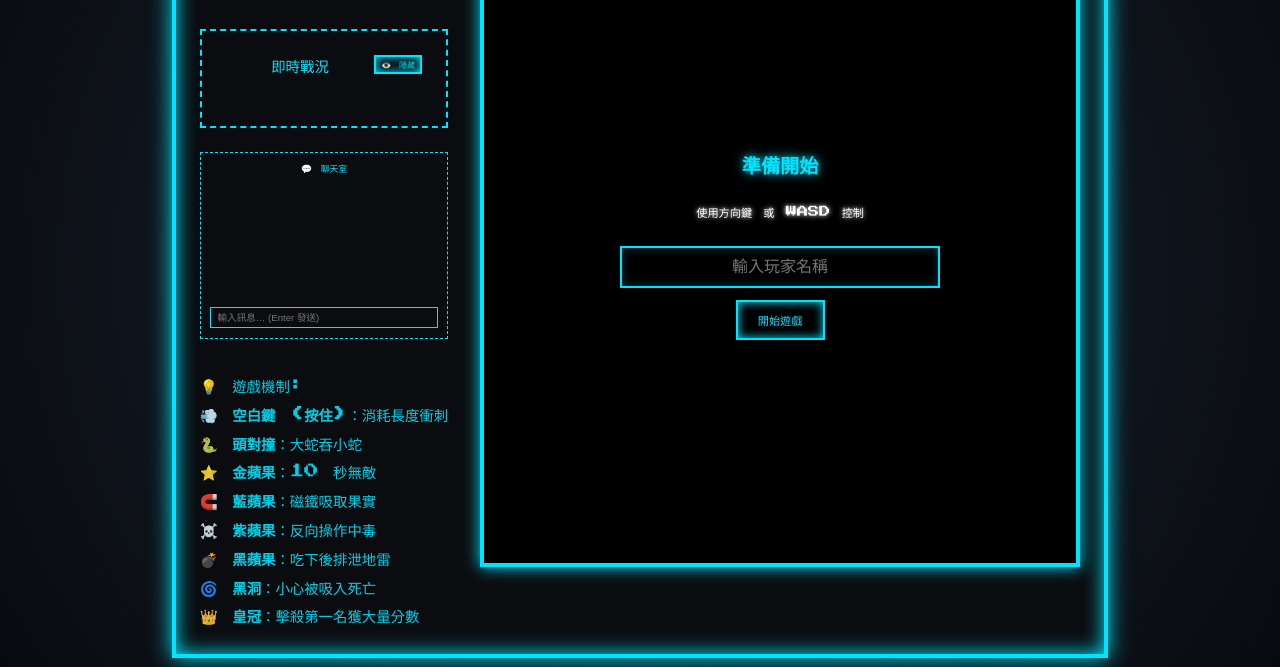
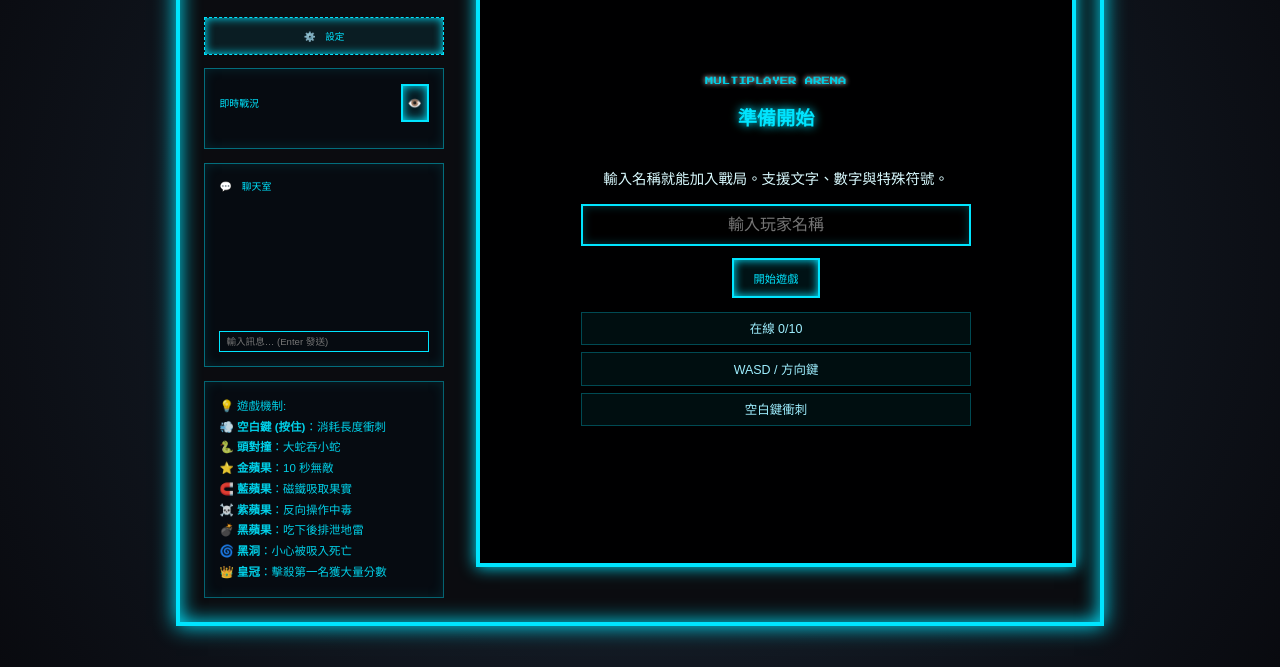
Before and after one commit to SoCooltw/snake-multiplayer, a website: page index.html in a window 1280 px wide. Shown: the part 133-800 px from the top of the page. Drawn offline with nearby package versions, Linux system fonts and the light colour scheme; no server answers.

Commit message:
Improve game entry and sidebar UX

```diff
--- a/index.html
+++ b/index.html
@@ -18,22 +18,25 @@
                 <button id="btn-settings">⚙️ 設定</button>
                 <button id="btn-leaderboard">🏆 排行榜</button>
             </div>
-            <div class="score-board">
-                <p style="margin-bottom: 10px; color: var(--primary-color);">即時戰況 <button id="btn-toggle-ui" style="font-size: 0.5rem; padding: 2px 5px; float: right;">👁️ 隱藏</button></p>
+            <section class="side-panel score-board">
+                <div class="panel-title-row">
+                    <p class="panel-title">即時戰況</p>
+                    <button id="btn-toggle-ui" class="icon-action" title="顯示或隱藏規則">👁️</button>
+                </div>
                 <div id="live-scoreboard" style="display: flex; flex-direction: column; gap: 5px; text-align: left; padding-left: 10px;">
                     <!-- JS 生成分數 -->
                 </div>
-            </div>
+            </section>
             <!-- 聊天面板 -->
-            <div class="chat-panel">
-                <p class="chat-title">💬 聊天室</p>
+            <section class="side-panel chat-panel">
+                <p class="panel-title">💬 聊天室</p>
                 <div id="chat-messages"></div>
                 <div class="chat-input-row">
                     <input type="text" id="chat-input" placeholder="輸入訊息… (Enter 發送)" maxlength="60" autocomplete="off">
                 </div>
-            </div>
+            </section>
 
-            <div class="controls-hint" id="controls-hint" style="margin-top: 2rem; text-align: left; line-height: 2;">
+            <section class="side-panel controls-hint" id="controls-hint">
                 <p>💡 遊戲機制:<br>
                 💨 <b>空白鍵 (按住)</b>：消耗長度衝刺<br>
                 🐍 <b>頭對撞</b>：大蛇吞小蛇<br>
@@ -43,7 +46,7 @@
                 💣 <b>黑蘋果</b>：吃下後排泄地雷<br>
                 🌀 <b>黑洞</b>：小心被吸入死亡<br>
                 👑 <b>皇冠</b>：擊殺第一名獲大量分數</p>
-            </div>
+            </section>
         </div>
 
         <div class="game-board-container" id="board-container">
@@ -51,11 +54,19 @@
 
             <!-- Screens -->
             <div id="start-screen" class="overlay">
-                <h2>準備開始</h2>
-                <p>使用方向鍵 或 WASD 控制</p>
-                <div class="name-entry">
-                    <input type="text" id="player-name" placeholder="輸入玩家名稱" maxlength="20" autocomplete="off">
-                    <button id="btn-start" style="margin-bottom: 10px;">開始遊戲</button>
+                <div class="start-panel">
+                    <p class="screen-kicker">MULTIPLAYER ARENA</p>
+                    <h2>準備開始</h2>
+                    <p class="start-copy">輸入名稱就能加入戰局。支援文字、數字與特殊符號。</p>
+                    <div class="name-entry">
+                        <input type="text" id="player-name" placeholder="輸入玩家名稱" maxlength="20" autocomplete="off">
+                        <button id="btn-start">開始遊戲</button>
+                    </div>
+                    <div class="start-stats">
+                        <span id="online-count">在線 0/10</span>
+                        <span>WASD / 方向鍵</span>
+                        <span>空白鍵衝刺</span>
+                    </div>
                 </div>
                 <p id="user-info" style="margin-top: 10px; font-size: 0.8rem; color: #39ff14;"></p>
                 <button id="btn-resume-save" class="hidden" style="border-color: var(--gold-apple); color: var(--gold-apple);">繼續上次進度</button>
@@ -65,9 +76,13 @@
             </div>
 
             <div id="game-over-screen" class="overlay hidden">
-                <h2>遊戲結束!</h2>
-                <p>本次得分: <span id="final-score">0</span></p>
-                <button id="btn-restart">再玩一次</button>
+                <div class="death-panel">
+                    <p class="screen-kicker">SPECTATING</p>
+                    <h2>觀戰中</h2>
+                    <p>本次得分: <span id="final-score">0</span></p>
+                    <p class="death-copy">你可以看其他玩家廝殺，也可以直接重新加入。</p>
+                    <button id="btn-restart">重新加入</button>
+                </div>
             </div>
 
             <div id="pause-screen" class="overlay hidden">
--- a/style.css
+++ b/style.css
@@ -5,6 +5,8 @@
     --text-color: #c5c6c7;
     --apple-color: #ff2a2a;
     --gold-apple: #f3e600;
+    --panel-bg: rgba(5, 12, 18, 0.72);
+    --panel-border: rgba(0, 229, 255, 0.45);
     --font-main: 'Press Start 2P', cursive;
 }
 
@@ -15,6 +17,8 @@
     --text-color: #ff00ff;
     --apple-color: #ffff00;
     --gold-apple: #ffffff;
+    --panel-bg: rgba(12, 0, 28, 0.75);
+    --panel-border: rgba(0, 255, 255, 0.5);
 }
 
 [data-theme="classic"] {
@@ -24,6 +28,8 @@
     --text-color: #ffffff;
     --apple-color: #ffffff;
     --gold-apple: #aaaaaa;
+    --panel-bg: rgba(0, 0, 0, 0.78);
+    --panel-border: rgba(255, 255, 255, 0.5);
 }
 
 * {
@@ -75,8 +81,10 @@ body {
 .header {
     display: flex;
     flex-direction: column;
-    justify-content: center;
-    min-width: 200px;
+    justify-content: flex-start;
+    min-width: 240px;
+    max-width: 310px;
+    gap: 0.85rem;
 }
 
 h1 {
@@ -91,8 +99,8 @@ h1 {
 .top-buttons {
     display: flex;
     flex-direction: column;
-    gap: 1rem;
-    margin-bottom: 2rem;
+    gap: 0.6rem;
+    margin-bottom: 0;
 }
 
 .top-buttons button {
@@ -101,22 +109,52 @@ h1 {
     border: 1px dashed var(--primary-color);
 }
 
+.side-panel {
+    background: var(--panel-bg);
+    border: 1px solid var(--panel-border);
+    box-shadow: 0 0 12px rgba(0, 229, 255, 0.12) inset;
+    padding: 0.9rem;
+    text-align: left;
+}
+
 .score-board {
     display: flex;
     flex-direction: column;
-    gap: 1rem;
+    gap: 0.75rem;
     font-size: 0.9rem;
-    background: transparent;
-    padding: 1.5rem;
-    border: 2px dashed var(--primary-color);
+    font-family: sans-serif;
     transition: all 0.5s;
-    text-align: center;
 }
 
 .score-board span {
     color: var(--text-color);
     text-shadow: 0 0 5px var(--text-color);
     margin-left: 5px;
+}
+
+.panel-title-row {
+    display: flex;
+    align-items: center;
+    justify-content: space-between;
+    gap: 0.75rem;
+}
+
+.panel-title {
+    margin: 0 !important;
+    color: var(--primary-color);
+    font-size: 0.62rem;
+    letter-spacing: 0;
+    font-family: var(--font-main);
+}
+
+.icon-action {
+    width: 28px;
+    height: 28px;
+    padding: 0;
+    display: inline-flex;
+    align-items: center;
+    justify-content: center;
+    font-size: 0.72rem;
 }
 
 .game-board-container {
@@ -170,15 +208,6 @@ canvas {
     text-shadow: 0 0 10px var(--primary-color);
 }
 
-#start-screen h2 {
-    animation: blink 1s infinite;
-}
-
-@keyframes blink {
-    0%, 49% { opacity: 1; }
-    50%, 100% { opacity: 0; }
-}
-
 .overlay p {
     margin-bottom: 1.5rem;
     font-size: 0.7rem;
@@ -187,8 +216,50 @@ canvas {
     text-shadow: 0 0 5px #fff;
 }
 
+.start-panel,
+.death-panel {
+    width: min(86%, 390px);
+    display: flex;
+    flex-direction: column;
+    align-items: center;
+    gap: 0.85rem;
+}
+
+.screen-kicker {
+    color: var(--primary-color) !important;
+    font-size: 0.52rem !important;
+    margin: 0 !important;
+    opacity: 0.9;
+}
+
+.start-copy,
+.death-copy {
+    margin: 0 !important;
+    color: #d9faff !important;
+    font-family: sans-serif;
+    font-size: 0.9rem !important;
+    line-height: 1.5 !important;
+    text-shadow: none !important;
+}
+
+.start-stats {
+    width: 100%;
+    display: grid;
+    grid-template-columns: 1fr;
+    gap: 0.45rem;
+    font-family: sans-serif;
+    font-size: 0.78rem;
+    color: #9eefff;
+}
+
+.start-stats span {
+    border: 1px solid rgba(0, 229, 255, 0.28);
+    background: rgba(0, 229, 255, 0.06);
+    padding: 0.42rem 0.55rem;
+}
+
 button {
-    background: transparent;
+    background: rgba(0, 229, 255, 0.08);
     color: var(--primary-color);
     border: 2px solid var(--primary-color);
     padding: 10px 20px;
@@ -199,6 +270,7 @@ button {
     transition: all 0.1s;
     position: relative;
     z-index: 5;
+    min-height: 38px;
 }
 
 button:hover {
@@ -240,7 +312,7 @@ input[type="checkbox"] {
     flex-direction: column;
     align-items: center;
     gap: 0.75rem;
-    width: min(80%, 320px);
+    width: 100%;
 }
 
 #player-name {
@@ -274,11 +346,12 @@ input[type="checkbox"] {
 }
 
 .controls-hint {
-    margin-top: 2rem;
-    font-size: 0.9rem;
+    margin-top: 0;
+    font-size: 0.72rem;
     color: var(--primary-color);
-    line-height: 2;
+    line-height: 1.8;
     opacity: 0.9;
+    font-family: sans-serif;
 }
 
 /* 死亡觀戰：半透明讓遊戲畫面透出 */
@@ -288,18 +361,9 @@ input[type="checkbox"] {
 
 /* 聊天面板 */
 .chat-panel {
-    margin-top: 1.5rem;
-    border: 1px dashed var(--primary-color);
-    padding: 0.6rem;
     display: flex;
     flex-direction: column;
-    gap: 6px;
-}
-
-.chat-title {
-    color: var(--primary-color);
-    font-size: 0.55rem;
-    margin: 0 !important;
+    gap: 0.55rem;
 }
 
 #chat-messages {
@@ -442,6 +506,7 @@ input[type="checkbox"] {
     }
     .header {
         min-width: unset;
+        max-width: none;
         width: 100%;
         flex-direction: row;
         flex-wrap: wrap;
@@ -463,7 +528,9 @@ input[type="checkbox"] {
         width: 100%;
         padding: 0.5rem;
         font-size: 0.7rem;
-        border-width: 1px;
+    }
+    .chat-panel {
+        width: 100%;
     }
     .game-board-container {
         max-width: 100%;
```
Also changed, not shown: script.js (+54 -1 lines), server.js (+16 -0 lines).
